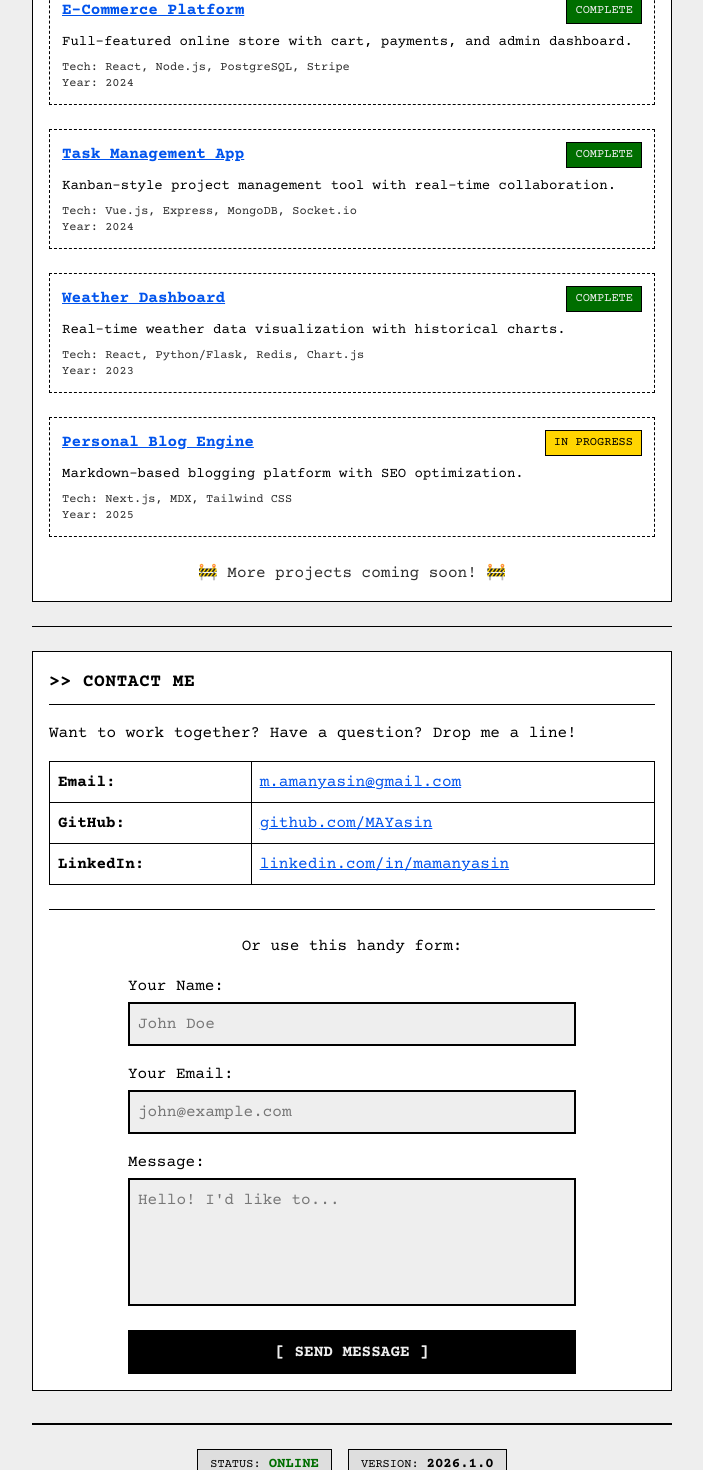
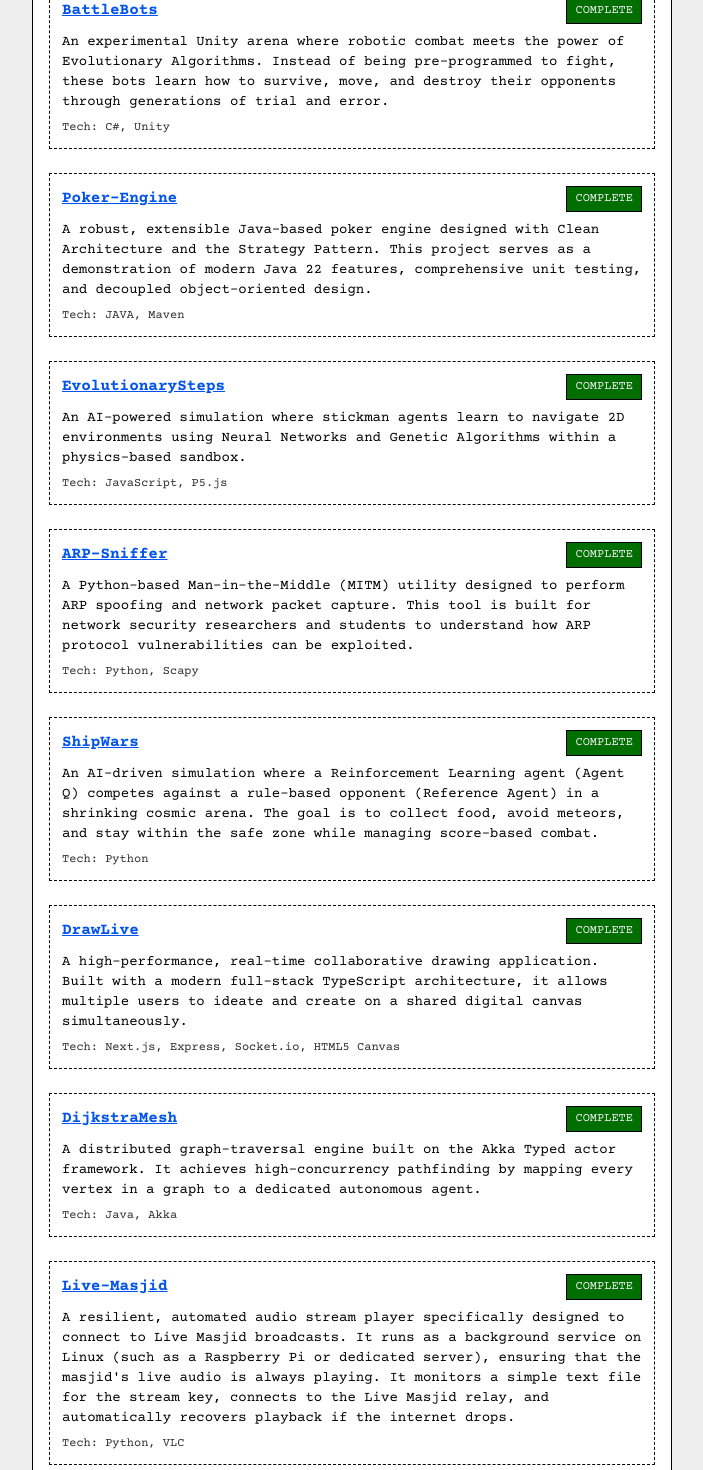
Before and after one commit to MAYasin/mayasin.github.io, a Next.js app: page / in a window 1280 px wide. Shown: the part 1940-3410 px from the top of the page, without its empty margins (288-991 px from the left). Built offline with nearby package versions, Linux system fonts and the light colour scheme.

Commit message:
project section created

```diff
--- a/app/components/contact-section.tsx
+++ b/app/components/contact-section.tsx
@@ -1,4 +1,4 @@
-const ContactSection = () => {
+export default function ContactSection() {
   return (
     <section className="retro-section">
       <h2 className="retro-heading border-b border-foreground pb-2 mb-4">
@@ -35,45 +35,6 @@ const ContactSection = () => {
           </tr>
         </tbody>
       </table>
-
-      <hr className="my-6" />
-
-      <div className="text-center">
-        <p className="mb-4">Or use this handy form:</p>
-        <form className="text-left max-w-md mx-auto space-y-4">
-          <div>
-            <label className="block mb-1">Your Name:</label>
-            <input
-              type="text"
-              className="w-full border-2 border-foreground bg-background p-2 focus:outline-none focus:bg-muted"
-              placeholder="John Doe"
-            />
-          </div>
-          <div>
-            <label className="block mb-1">Your Email:</label>
-            <input
-              type="email"
-              className="w-full border-2 border-foreground bg-background p-2 focus:outline-none focus:bg-muted"
-              placeholder="john@example.com"
-            />
-          </div>
-          <div>
-            <label className="block mb-1">Message:</label>
-            <textarea
-              className="w-full border-2 border-foreground bg-background p-2 focus:outline-none focus:bg-muted h-32 resize-none"
-              placeholder="Hello! I'd like to..."
-            />
-          </div>
-          <button
-            type="submit"
-            className="w-full border-2 border-foreground bg-foreground text-background p-2 hover:bg-background hover:text-foreground transition-none font-bold"
-          >
-            [ SEND MESSAGE ]
-          </button>
-        </form>
-      </div>
     </section>
   );
 };
-
-export default ContactSection;
--- a/app/components/project-section.tsx
+++ b/app/components/project-section.tsx
@@ -1,32 +1,67 @@
 export default function ProjectsSection() {
   const projects = [
     {
-      name: 'E-Commerce Platform',
-      description: 'Full-featured online store with cart, payments, and admin dashboard.',
-      tech: 'React, Node.js, PostgreSQL, Stripe',
+      name: 'BattleBots',
+      url: 'https://github.com/MAYasin/BattleBots',
+      description: 'An experimental Unity arena where robotic combat meets the power of Evolutionary Algorithms. Instead of being pre-programmed to fight, these bots learn how to survive, move, and destroy their opponents through generations of trial and error.',
+      tech: 'C#, Unity',
       status: 'COMPLETE',
-      year: '2024',
     },
     {
-      name: 'Task Management App',
-      description: 'Kanban-style project management tool with real-time collaboration.',
-      tech: 'Vue.js, Express, MongoDB, Socket.io',
+      name: 'Poker-Engine',
+      url: 'https://github.com/MAYasin/Poker-Engine',
+      description: 'A robust, extensible Java-based poker engine designed with Clean Architecture and the Strategy Pattern. This project serves as a demonstration of modern Java 22 features, comprehensive unit testing, and decoupled object-oriented design.',
+      tech: 'JAVA, Maven',
       status: 'COMPLETE',
-      year: '2024',
     },
     {
-      name: 'Weather Dashboard',
-      description: 'Real-time weather data visualization with historical charts.',
-      tech: 'React, Python/Flask, Redis, Chart.js',
+      name: 'EvolutionarySteps',
+      url: 'https://evolutionary-steps.vercel.app/',
+      description: 'An AI-powered simulation where stickman agents learn to navigate 2D environments using Neural Networks and Genetic Algorithms within a physics-based sandbox.',
+      tech: 'JavaScript, P5.js',
       status: 'COMPLETE',
-      year: '2023',
     },
     {
-      name: 'Personal Blog Engine',
-      description: 'Markdown-based blogging platform with SEO optimization.',
-      tech: 'Next.js, MDX, Tailwind CSS',
-      status: 'IN PROGRESS',
-      year: '2025',
+      name: 'ARP-Sniffer',
+      url: 'https://github.com/MAYasin/ARP-Sniffer',
+      description: 'A Python-based Man-in-the-Middle (MITM) utility designed to perform ARP spoofing and network packet capture. This tool is built for network security researchers and students to understand how ARP protocol vulnerabilities can be exploited.',
+      tech: 'Python, Scapy',
+      status: 'COMPLETE',
+    },
+    {
+      name: 'ShipWars',
+      url: 'https://github.com/MAYasin/ShipWars',
+      description: 'An AI-driven simulation where a Reinforcement Learning agent (Agent Q) competes against a rule-based opponent (Reference Agent) in a shrinking cosmic arena. The goal is to collect food, avoid meteors, and stay within the safe zone while managing score-based combat.',
+      tech: 'Python',
+      status: 'COMPLETE',
+    },
+    {
+      name: 'DrawLive',
+      url: 'https://draw-live.vercel.app/',
+      description: 'A high-performance, real-time collaborative drawing application. Built with a modern full-stack TypeScript architecture, it allows multiple users to ideate and create on a shared digital canvas simultaneously.',
+      tech: 'Next.js, Express, Socket.io, HTML5 Canvas',
+      status: 'COMPLETE',
+    },
+    {
+      name: 'DijkstraMesh',
+      url: 'https://github.com/MAYasin/DijkstraMesh',
+      description: 'A distributed graph-traversal engine built on the Akka Typed actor framework. It achieves high-concurrency pathfinding by mapping every vertex in a graph to a dedicated autonomous agent.',
+      tech: 'Java, Akka',
+      status: 'COMPLETE',
+    },
+    {
+      name: 'Live-Masjid',
+      url: 'https://github.com/MAYasin/Live-Masjid',
+      description: 'A resilient, automated audio stream player specifically designed to connect to Live Masjid broadcasts. It runs as a background service on Linux (such as a Raspberry Pi or dedicated server), ensuring that the masjid\'s live audio is always playing. It monitors a simple text file for the stream key, connects to the Live Masjid relay, and automatically recovers playback if the internet drops.',
+      tech: 'Python, VLC',
+      status: 'COMPLETE',
+    },
+    {
+      name: 'BetterLearn',
+      url: 'https://better-learn-azure.vercel.app/',
+      description: 'A digital learning platform developed by Team Nybble. It is specifically designed to simulate an authentic on-site learning experience remotely, addressing the critical education infrastructure shortages and pandemic-related challenges in South Africa.',
+      tech: 'Angular, Node.js, Supabase, Flutter',
+      status: 'COMPLETE',
     },
   ];
 
@@ -45,24 +80,20 @@ export default function ProjectsSection() {
           <div key={index} className="border border-dashed border-foreground p-3">
             <div className="flex justify-between items-start flex-wrap gap-2">
               <h3 className="font-bold">
-                <a href="#" className="hover:bg-foreground hover:text-background">
+                <a href={project.url} target="_blank" rel="noopener noreferrer">
                   {project.name}
                 </a>
               </h3>
-              <span className={`text-xs px-2 py-1 border border-foreground ${
-                project.status === 'COMPLETE'
-                  ? 'bg-terminal-green text-background'
-                  : 'bg-highlight text-foreground blink'
-              }`}>
+              <span className={`text-xs px-2 py-1 border border-foreground ${project.status === 'COMPLETE'
+                ? 'bg-terminal-green text-background'
+                : 'bg-highlight text-foreground'
+                }`}>
                 {project.status}
               </span>
             </div>
             <p className="mt-2 text-sm">{project.description}</p>
             <p className="mt-2 text-xs text-muted-foreground">
               Tech: {project.tech}
-            </p>
-            <p className="text-xs text-muted-foreground">
-              Year: {project.year}
             </p>
           </div>
         ))}
--- a/app/globals.css
+++ b/app/globals.css
@@ -32,17 +32,6 @@
 
   /* Radius */
   --radius-none: 0;
-
-  /* Animations */
-  --animate-blink: blink 1s steps(2, start) infinite;
-
-  @keyframes blink {
-    to { visibility: hidden; }
-  }
-  @keyframes wiggle {
-    0%, 100% { transform: rotate(-3deg); }
-    50% { transform: rotate(3deg); }
-  }
 }
 
 /* 2. Base Layer (Replacing @layer base) */
@@ -92,13 +81,6 @@
       @apply border border-foreground p-2 text-left;
     }
   }
-
-  .highlight {
-    @apply bg-highlight px-1 text-black;
-  }
-
-  /* Utility classes for the custom animations */
-  .blink { @apply animate-blink; }
 }
 
 /* 4. Dark Mode overrides */
```
